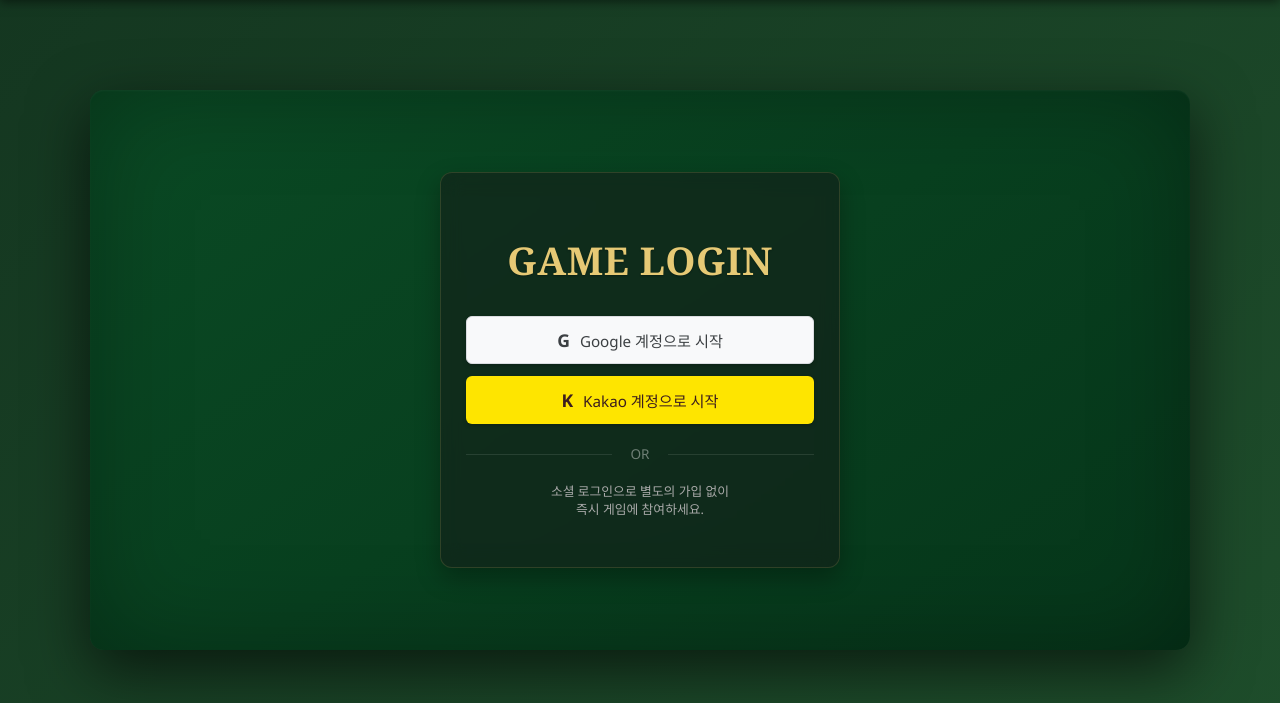
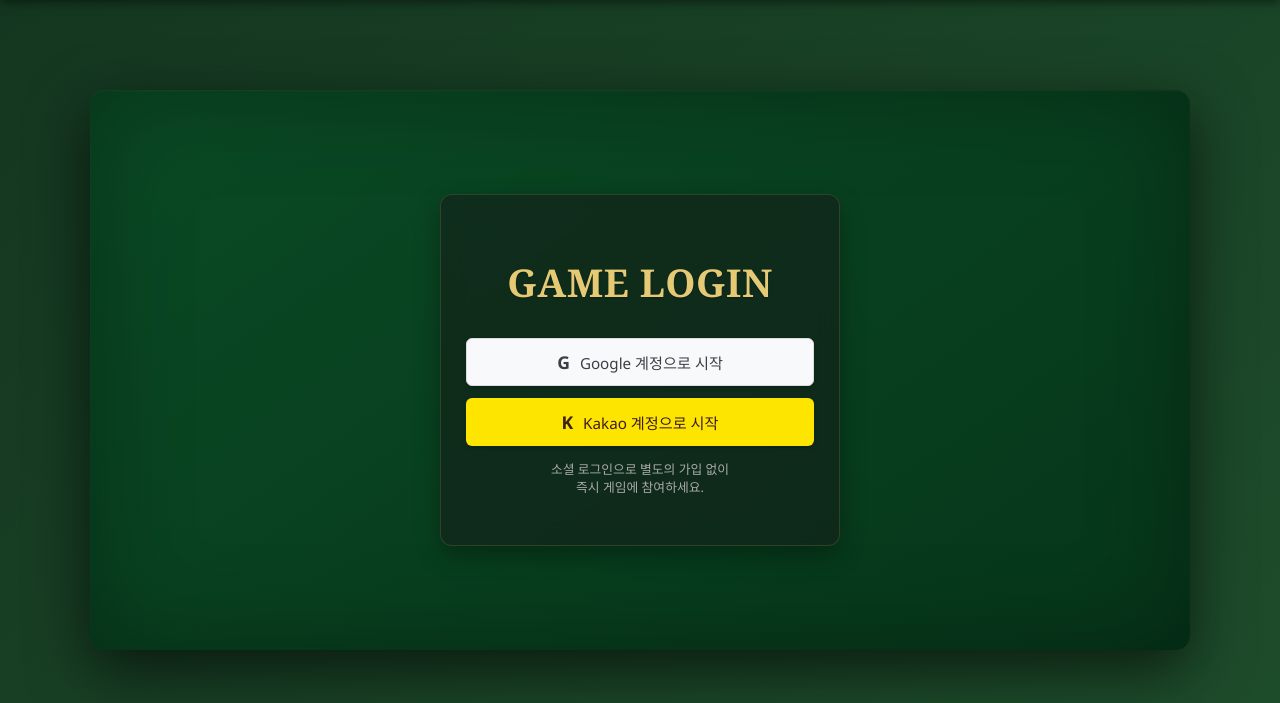
Before and after one commit to Pirogramming-24/Piro24_CardGame_5, a Django app: page /accounts/login/ in a window 1280 px wide. Shown: the part 60-763 px from the top of the page. Run offline with Django 5.2, Linux system fonts and the light colour scheme; some libraries are stand-ins or nearby versions.

Commit message:
design: 로그인 화면 OR 문구 없애기

```diff
--- a/templates/account/login.html
+++ b/templates/account/login.html
@@ -21,8 +21,6 @@
             <span>K</span> Kakao 계정으로 시작
         </a>
 
-        <div class="divider">OR</div>
-
         <p class="info-text">
             소셜 로그인으로 별도의 가입 없이<br>
             즉시 게임에 참여하세요.
```
